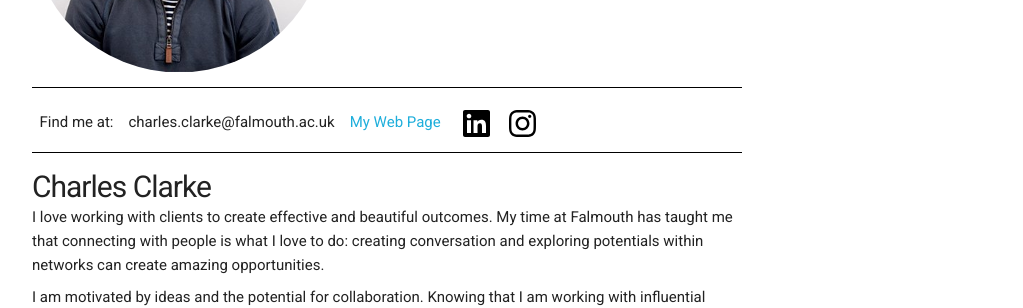
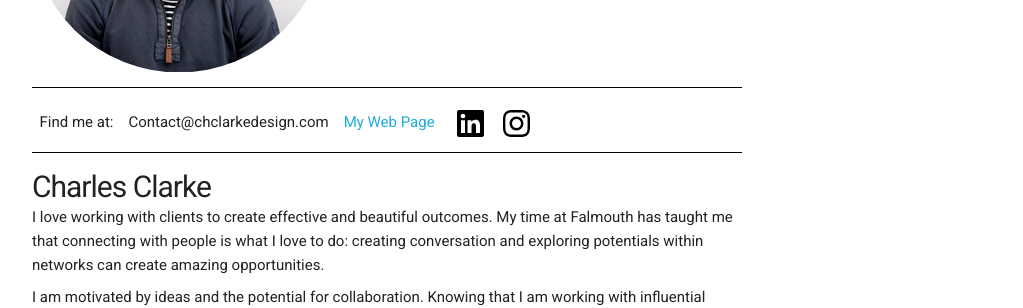
Before and after one commit to Elunn/greensnoteasy, a Jekyll site: the page built from profiles/charles.html, in a window 1280 px wide. Shown: the part 297-605 px from the top of the page, without its empty margins (128-1151 px from the left). Built offline with Jekyll 4.4.1, drawn with Linux system fonts in a browser that asks for light colours; nearby versions of some CDN libraries; Markdown is read by kramdown in place of the engine named in the settings.

Commit message:
charlie contact

```diff
--- a/profiles/charles.html
+++ b/profiles/charles.html
@@ -13,7 +13,7 @@ layout: default
                         <hr>
                             <div class="profileContact">
                             <p class="profileLinks"><nobr>Find me at:</nobr></p>
-                            <p class="profileLinks" ><nobr>charles.clarke@falmouth.ac.uk</nobr><p>
+                            <p class="profileLinks" ><nobr>Contact@chclarkedesign.com</nobr><p>
                             <p class="profileLinks"><a href="https://chclarkedesign.com/"><nobr>My Web Page</nobr></a></p>
                             <div class="profileLinks">
 
```
Also changed, not shown: images/profiles/elliot.jpg.
